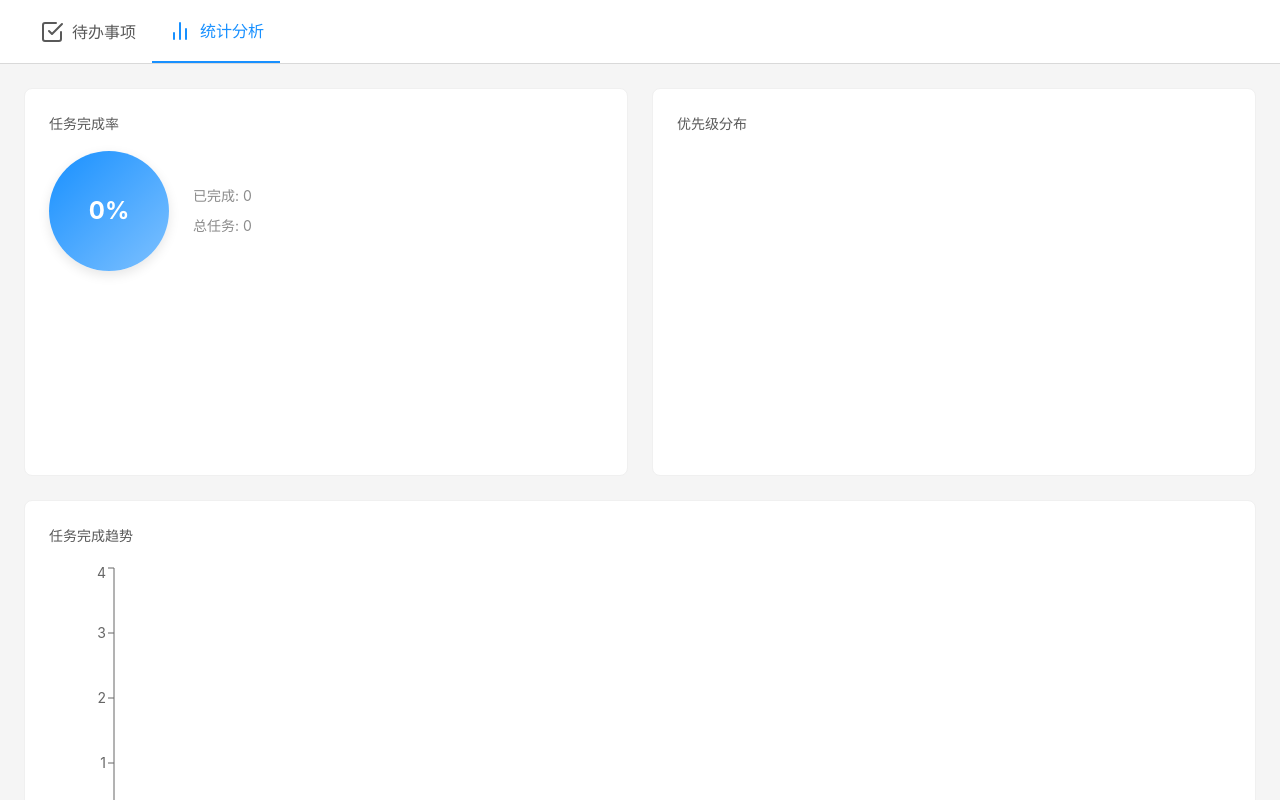
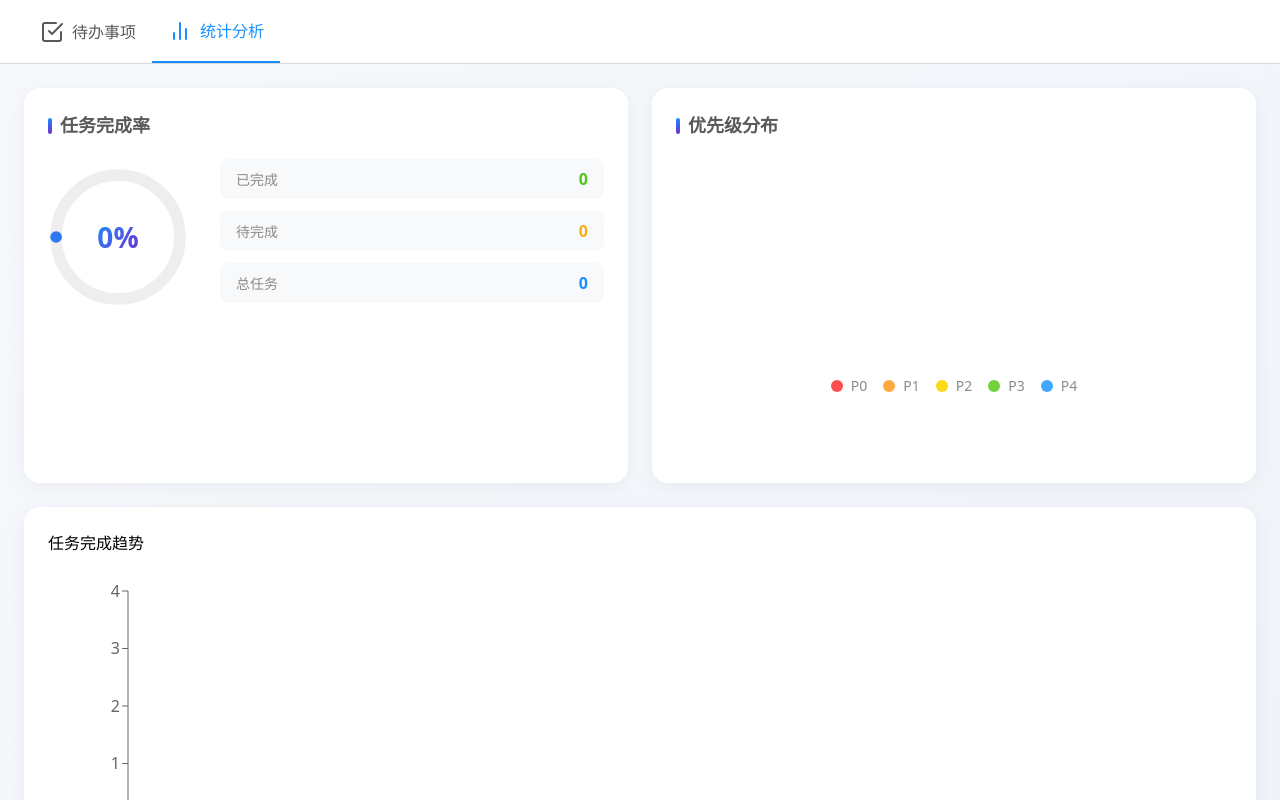
Before and after one commit to LianTianNo1/daytodo, a React (Vite) app: page /analytics in a window 1280 px wide. Built offline with nearby package versions, Linux system fonts and the light colour scheme.

Commit message:
#feat:优化分析页面

```diff
--- a/package.json
+++ b/package.json
@@ -29,6 +29,7 @@
     "clsx": "^2.1.1",
     "date-fns": "^3.3.1",
     "dayjs": "^1.11.13",
+    "framer-motion": "^11.11.17",
     "lucide-react": "^0.358.0",
     "postcss": "^8.4.49",
     "react": "^18.2.0",
--- a/src/components/Analytics/Analytics.less
+++ b/src/components/Analytics/Analytics.less
@@ -2,7 +2,7 @@
 
 .analytics-container {
   padding: 24px;
-  background: @background-color;
+  background: linear-gradient(135deg, #f6f8fc 0%, #f0f4f8 100%);
   min-height: 100%;
   overflow-y: auto;
   width: 100%;
@@ -15,39 +15,132 @@
   }
 
   .stat-card {
+    background: white;
+    border-radius: 16px;
+    padding: 24px;
+    box-shadow: 0 4px 20px rgba(0, 0, 0, 0.05);
+    transition: all 0.3s ease;
+    border: none;
+
+    &:hover {
+      transform: translateY(-4px);
+      box-shadow: 0 8px 30px rgba(0, 0, 0, 0.1);
+    }
+
     h3 {
-      margin-bottom: 16px;
+      margin-bottom: 20px;
       color: @text-color;
-      font-weight: 500;
+      font-weight: 600;
+      font-size: 18px;
+      position: relative;
+      padding-left: 12px;
+
+      &::before {
+        content: '';
+        position: absolute;
+        left: 0;
+        top: 50%;
+        transform: translateY(-50%);
+        width: 4px;
+        height: 16px;
+        background: linear-gradient(to bottom, #1890ff, #722ed1);
+        border-radius: 2px;
+      }
     }
   }
 
   .completion-rate {
     display: flex;
     align-items: center;
-    gap: 24px;
+    gap: 32px;
 
-    .rate-circle {
-      width: 120px;
-      height: 120px;
-      border-radius: 50%;
-      background: linear-gradient(135deg, @primary-color, lighten(@primary-color, 20%));
-      display: flex;
-      align-items: center;
-      justify-content: center;
-      box-shadow: 0 4px 12px rgba(0, 0, 0, 0.1);
+    .rate-circle-wrapper {
+      position: relative;
+      width: 140px;
+      height: 140px;
+
+      .circular-chart {
+        width: 140px;
+        height: 140px;
+        transform: rotate(-90deg);
+
+        .percentage {
+          stroke-linecap: round;
+          transition: stroke-dasharray 1s ease-in-out;
+        }
+      }
 
       .rate-number {
-        color: white;
-        font-size: 24px;
+        position: absolute;
+        top: 50%;
+        left: 50%;
+        transform: translate(-50%, -50%);
+        font-size: 28px;
         font-weight: bold;
+        background: linear-gradient(135deg, #1890ff, #722ed1);
+        -webkit-background-clip: text;
+        -webkit-text-fill-color: transparent;
       }
     }
 
     .rate-detail {
-      p {
-        margin: 8px 0;
-        color: @text-color-secondary;
+      flex: 1;
+
+      .stat-item {
+        display: flex;
+        justify-content: space-between;
+        align-items: center;
+        margin-bottom: 12px;
+        padding: 8px 16px;
+        background: #f8f9fa;
+        border-radius: 8px;
+        transition: all 0.3s ease;
+
+        &:hover {
+          background: #f0f2f5;
+          transform: translateX(4px);
+        }
+
+        .label {
+          color: @text-color-secondary;
+          font-size: 14px;
+        }
+
+        .value {
+          font-weight: 600;
+          font-size: 16px;
+
+          &.completed { color: #52c41a; }
+          &.remaining { color: #faad14; }
+          &.total { color: #1890ff; }
+        }
+      }
+    }
+  }
+
+  .priority-card {
+    .priority-legend {
+      display: flex;
+      justify-content: center;
+      flex-wrap: wrap;
+      gap: 16px;
+      margin-top: 16px;
+
+      .legend-item {
+        display: flex;
+        align-items: center;
+        gap: 8px;
+
+        .color-dot {
+          width: 12px;
+          height: 12px;
+          border-radius: 50%;
+        }
+
+        .priority-label {
+          font-size: 14px;
+          color: @text-color-secondary;
+        }
       }
     }
   }
@@ -55,15 +148,71 @@
   .chart-container {
     height: 300px;
     margin-top: 16px;
+    position: relative;
   }
 
   .trend-card, .tag-stats-card {
+    background: white;
+    border-radius: 16px;
+    padding: 24px;
     margin-bottom: 24px;
+    box-shadow: 0 4px 20px rgba(0, 0, 0, 0.05);
+    transition: all 0.3s ease;
+    border: none;
 
-    h3 {
-      margin-bottom: 16px;
-      color: @text-color;
-      font-weight: 500;
+    &:hover {
+      transform: translateY(-4px);
+      box-shadow: 0 8px 30px rgba(0, 0, 0, 0.1);
+    }
+  }
+
+  .custom-tooltip {
+    background: rgba(255, 255, 255, 0.9);
+    border-radius: 8px;
+    padding: 12px;
+    box-shadow: 0 4px 12px rgba(0, 0, 0, 0.1);
+    border: 1px solid #f0f0f0;
+
+    &.trend {
+      .date {
+        font-weight: 600;
+        margin-bottom: 8px;
+        color: @text-color;
+      }
+
+      .completed {
+        color: #8884d8;
+      }
+
+      .total {
+        color: #82ca9d;
+      }
+
+      .efficiency {
+        color: #ffc658;
+      }
+    }
+
+    p {
+      margin: 4px 0;
+      font-size: 14px;
+
+      &.priority {
+        font-weight: 600;
+        color: @text-color;
+      }
+
+      &.count {
+        color: @text-color-secondary;
+      }
+
+      &.tag-name {
+        font-weight: 600;
+      }
+
+      &.tag-count {
+        color: @text-color-secondary;
+      }
     }
   }
 }
--- a/src/components/Analytics/Analytics.tsx
+++ b/src/components/Analytics/Analytics.tsx
@@ -2,13 +2,23 @@ import React from 'react';
 import { useTaskStore } from '../../stores/taskStore';
 import { useTagStore } from '../../stores/tagStore';
 import { Card } from 'antd';
-import { PieChart, Pie, BarChart, Bar, LineChart, Line, XAxis, YAxis, Tooltip, ResponsiveContainer } from 'recharts';
+import { PieChart, Pie, BarChart, Bar, LineChart, Line, XAxis, YAxis, Tooltip, ResponsiveContainer, Cell } from 'recharts';
 import { format, subDays, isWithinInterval, startOfDay, endOfDay } from 'date-fns';
+import { motion } from 'framer-motion';
 import './Analytics.less';
 
 export const Analytics: React.FC = () => {
   const { tasks } = useTaskStore();
   const { tags } = useTagStore();
+
+  // 优先级对应的颜色
+  const priorityColors = {
+    P0: '#ff4d4f',
+    P1: '#ffa940',
+    P2: '#fadb14',
+    P3: '#73d13d',
+    P4: '#40a9ff'
+  };
 
   // 计算任务完成率
   const completionRate = () => {
@@ -17,20 +27,23 @@ export const Analytics: React.FC = () => {
     return {
       rate: total ? Math.round((completed / total) * 100) : 0,
       completed,
-      total
+      total,
+      remaining: total - completed
     };
   };
 
   // 按优先级统计任务
   const priorityStats = () => {
     const stats = tasks.reduce((acc, task) => {
-      acc[task.priority] = (acc[task.priority] || 0) + 1;
+      const priority = task.priority || 'P4';
+      acc[priority] = (acc[priority] || 0) + 1;
       return acc;
     }, {} as Record<string, number>);
 
     return Object.entries(stats).map(([priority, count]) => ({
       priority,
-      count
+      count,
+      color: priorityColors[priority as keyof typeof priorityColors]
     }));
   };
 
@@ -49,7 +62,8 @@ export const Analytics: React.FC = () => {
       return {
         date: format(date, 'MM-dd'),
         completed: dayTasks.filter(t => t.completed).length,
-        total: dayTasks.length
+        total: dayTasks.length,
+        efficiency: dayTasks.length ? Math.round((dayTasks.filter(t => t.completed).length / dayTasks.length) * 100) : 0
       };
     }).reverse();
 
@@ -69,28 +83,79 @@ export const Analytics: React.FC = () => {
       name: tag.name,
       count: stats[tag.id] || 0,
       color: tag.color
-    }));
+    })).sort((a, b) => b.count - a.count);
   };
 
-  const { rate, completed, total } = completionRate();
+  const { rate, completed, total, remaining } = completionRate();
 
   return (
-    <div className="analytics-container">
+    <motion.div
+      className="analytics-container"
+      initial={{ opacity: 0, y: 20 }}
+      animate={{ opacity: 1, y: 0 }}
+      transition={{ duration: 0.5 }}
+    >
       <div className="stats-overview">
-        <Card className="stat-card">
+        <motion.div
+          className="stat-card completion-card"
+          initial={{ scale: 0.9 }}
+          animate={{ scale: 1 }}
+          transition={{ delay: 0.2 }}
+        >
           <h3>任务完成率</h3>
           <div className="completion-rate">
-            <div className="rate-circle">
-              <span className="rate-number">{rate}%</span>
+            <div className="rate-circle-wrapper">
+              <svg viewBox="0 0 36 36" className="circular-chart">
+                <path
+                  d="M18 2.0845
+                    a 15.9155 15.9155 0 0 1 0 31.831
+                    a 15.9155 15.9155 0 0 1 0 -31.831"
+                  fill="none"
+                  stroke="#eee"
+                  strokeWidth="3"
+                />
+                <path
+                  d="M18 2.0845
+                    a 15.9155 15.9155 0 0 1 0 31.831
+                    a 15.9155 15.9155 0 0 1 0 -31.831"
+                  fill="none"
+                  stroke="url(#gradient)"
+                  strokeWidth="3"
+                  strokeDasharray={`${rate}, 100`}
+                  className="percentage"
+                />
+                <defs>
+                  <linearGradient id="gradient" x1="0%" y1="0%" x2="100%" y2="100%">
+                    <stop offset="0%" stopColor="#1890ff" />
+                    <stop offset="100%" stopColor="#722ed1" />
+                  </linearGradient>
+                </defs>
+              </svg>
+              <div className="rate-number">{rate}%</div>
             </div>
             <div className="rate-detail">
-              <p>已完成: {completed}</p>
-              <p>总任务: {total}</p>
+              <div className="stat-item">
+                <span className="label">已完成</span>
+                <span className="value completed">{completed}</span>
+              </div>
+              <div className="stat-item">
+                <span className="label">待完成</span>
+                <span className="value remaining">{remaining}</span>
+              </div>
+              <div className="stat-item">
+                <span className="label">总任务</span>
+                <span className="value total">{total}</span>
+              </div>
             </div>
           </div>
-        </Card>
+        </motion.div>
 
-        <Card className="stat-card">
+        <motion.div
+          className="stat-card priority-card"
+          initial={{ scale: 0.9 }}
+          animate={{ scale: 1 }}
+          transition={{ delay: 0.3 }}
+        >
           <h3>优先级分布</h3>
           <div className="chart-container">
             <ResponsiveContainer width="100%" height={200}>
@@ -103,42 +168,147 @@ export const Analytics: React.FC = () => {
                   cy="50%"
                   innerRadius={60}
                   outerRadius={80}
+                  paddingAngle={2}
+                >
+                  {priorityStats().map((entry, index) => (
+                    <Cell key={index} fill={entry.color} />
+                  ))}
+                </Pie>
+                <Tooltip
+                  content={({ payload }) => {
+                    if (!payload?.length) return null;
+                    const data = payload[0].payload;
+                    return (
+                      <div className="custom-tooltip">
+                        <p className="priority">{data.priority}</p>
+                        <p className="count">{data.count} 个任务</p>
+                      </div>
+                    );
+                  }}
                 />
-                <Tooltip />
               </PieChart>
             </ResponsiveContainer>
+            <div className="priority-legend">
+              {Object.entries(priorityColors).map(([priority, color]) => (
+                <div key={priority} className="legend-item">
+                  <span className="color-dot" style={{ backgroundColor: color }} />
+                  <span className="priority-label">{priority}</span>
+                </div>
+              ))}
+            </div>
           </div>
-        </Card>
+        </motion.div>
       </div>
 
-      <Card className="trend-card">
+      <motion.div
+        className="trend-card"
+        initial={{ scale: 0.9 }}
+        animate={{ scale: 1 }}
+        transition={{ delay: 0.4 }}
+      >
         <h3>任务完成趋势</h3>
         <div className="chart-container">
           <ResponsiveContainer width="100%" height={300}>
-            <LineChart data={completionTrend()}>
-              <XAxis dataKey="date" />
-              <YAxis />
-              <Tooltip />
-              <Line type="monotone" dataKey="completed" stroke="#8884d8" />
-              <Line type="monotone" dataKey="total" stroke="#82ca9d" />
+            <LineChart data={completionTrend()} margin={{ top: 20, right: 30, left: 20, bottom: 20 }}>
+              <defs>
+                <linearGradient id="completedGradient" x1="0" y1="0" x2="0" y2="1">
+                  <stop offset="5%" stopColor="#8884d8" stopOpacity={0.8}/>
+                  <stop offset="95%" stopColor="#8884d8" stopOpacity={0}/>
+                </linearGradient>
+                <linearGradient id="totalGradient" x1="0" y1="0" x2="0" y2="1">
+                  <stop offset="5%" stopColor="#82ca9d" stopOpacity={0.8}/>
+                  <stop offset="95%" stopColor="#82ca9d" stopOpacity={0}/>
+                </linearGradient>
+              </defs>
+              <XAxis dataKey="date" stroke="#666" />
+              <YAxis stroke="#666" />
+              <Tooltip
+                content={({ payload, label }) => {
+                  if (!payload?.length) return null;
+                  return (
+                    <div className="custom-tooltip trend">
+                      <p className="date">{label}</p>
+                      <p className="completed">完成: {payload[0].value}</p>
+                      <p className="total">总数: {payload[1].value}</p>
+                      <p className="efficiency">效率: {payload[2].value}%</p>
+                    </div>
+                  );
+                }}
+              />
+              <Line
+                type="monotone"
+                dataKey="completed"
+                stroke="#8884d8"
+                strokeWidth={3}
+                dot={{ fill: '#8884d8', strokeWidth: 2 }}
+                activeDot={{ r: 8 }}
+                fill="url(#completedGradient)"
+              />
+              <Line
+                type="monotone"
+                dataKey="total"
+                stroke="#82ca9d"
+                strokeWidth={3}
+                dot={{ fill: '#82ca9d', strokeWidth: 2 }}
+                activeDot={{ r: 8 }}
+                fill="url(#totalGradient)"
+              />
+              <Line
+                type="monotone"
+                dataKey="efficiency"
+                stroke="#ffc658"
+                strokeWidth={2}
+                dot={{ fill: '#ffc658', strokeWidth: 2 }}
+                activeDot={{ r: 8 }}
+              />
             </LineChart>
           </ResponsiveContainer>
         </div>
-      </Card>
+      </motion.div>
 
-      <Card className="tag-stats-card">
+      <motion.div
+        className="tag-stats-card"
+        initial={{ scale: 0.9 }}
+        animate={{ scale: 1 }}
+        transition={{ delay: 0.5 }}
+      >
         <h3>标签使用统计</h3>
         <div className="chart-container">
           <ResponsiveContainer width="100%" height={300}>
-            <BarChart data={tagStats()}>
-              <XAxis dataKey="name" />
-              <YAxis />
-              <Tooltip />
-              <Bar dataKey="count" fill="#8884d8" />
+            <BarChart data={tagStats()} margin={{ top: 20, right: 30, left: 20, bottom: 60 }}>
+              <XAxis
+                dataKey="name"
+                stroke="#666"
+                angle={-45}
+                textAnchor="end"
+                interval={0}
+                height={60}
+              />
+              <YAxis stroke="#666" />
+              <Tooltip
+                content={({ payload, label }) => {
+                  if (!payload?.length) return null;
+                  const data = payload[0].payload;
+                  return (
+                    <div className="custom-tooltip">
+                      <p className="tag-name" style={{ color: data.color }}>{label}</p>
+                      <p className="tag-count">{data.count} 个任务</p>
+                    </div>
+                  );
+                }}
+              />
+              {tagStats().map((entry, index) => (
+                <Bar
+                  key={index}
+                  dataKey="count"
+                  fill={entry.color}
+                  radius={[4, 4, 0, 0]}
+                />
+              ))}
             </BarChart>
           </ResponsiveContainer>
         </div>
-      </Card>
-    </div>
+      </motion.div>
+    </motion.div>
   );
 };
```
Also changed, not shown: 1 other file (tests, documents, lock files or other folders).
